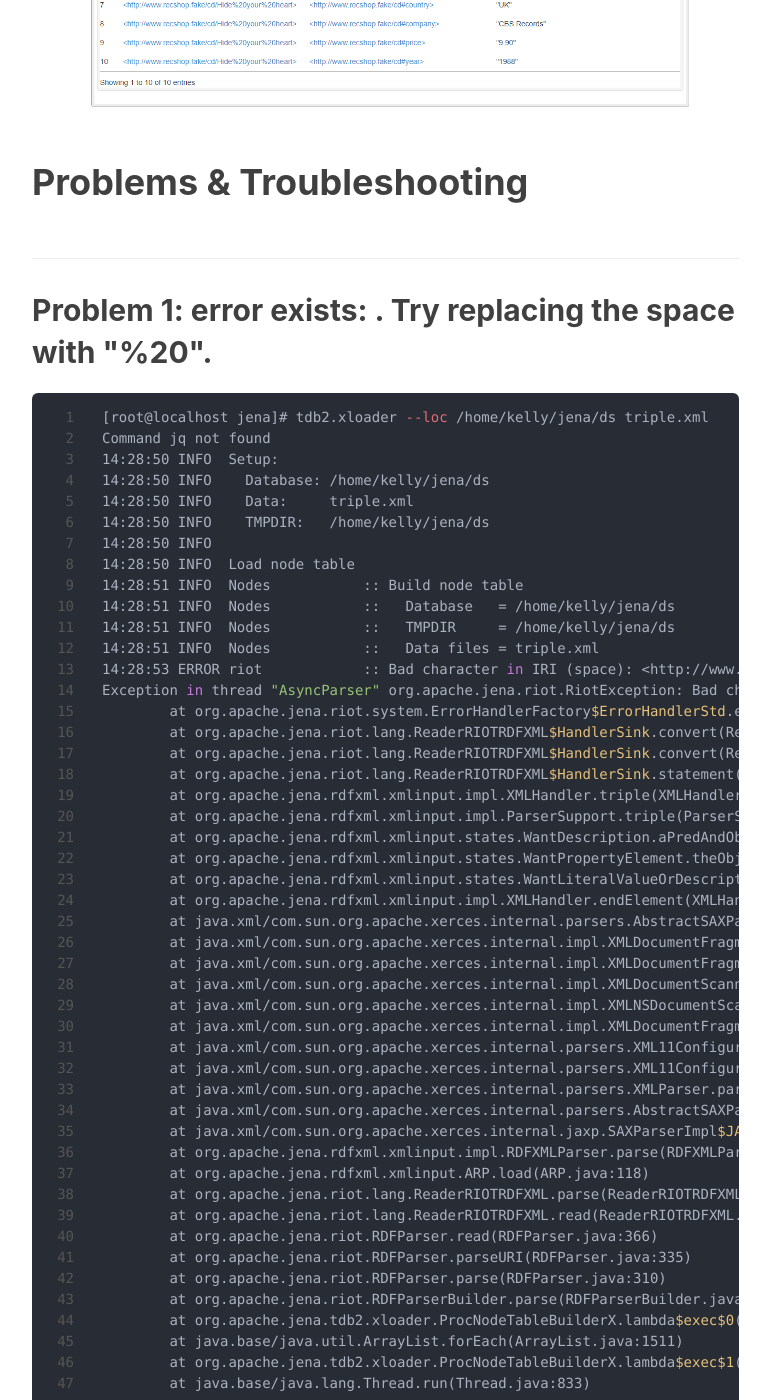
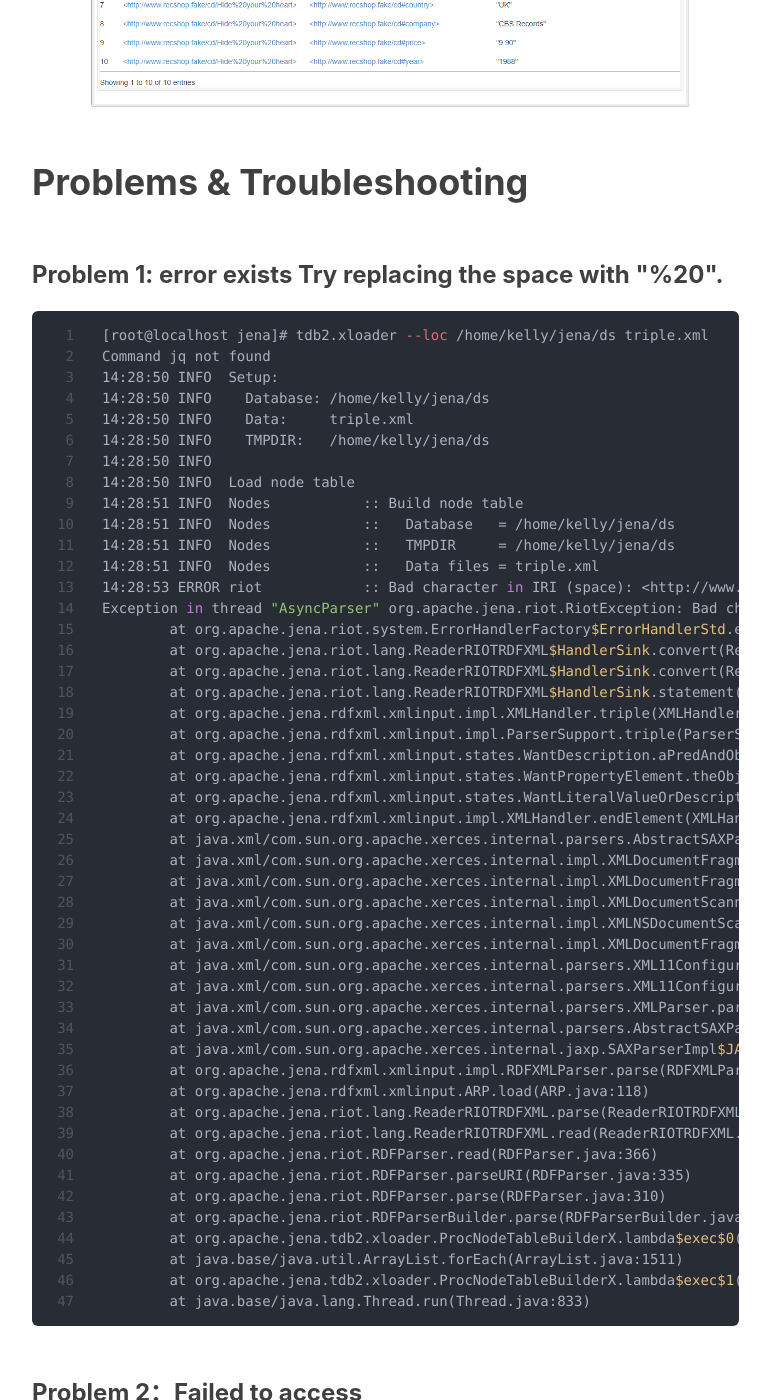
Before and after one commit to kellyxu-com/blog, a Jekyll site: the page built from _posts/2022-01-22-apache-jena.markdown, in a window 1280 px wide and 1400 px high, scrolled down 5127 px. Shown: the whole window, without its empty margins (233-1003 px from the left). Built offline with Jekyll 4.4.1, drawn with Linux system fonts in a browser that asks for light colours; nearby versions of some CDN libraries; comment, search, counter and statistics services are not loaded; some of the changed text lies outside the part shown.

````diff
--- a/_posts/2022-01-22-apache-jena.markdown
+++ b/_posts/2022-01-22-apache-jena.markdown
@@ -140,7 +140,7 @@ Command jq not found
 ![](/img/jena-fuseki-01.png)
 
 # Problems & Troubleshooting
-## Problem 1: error exists: <rdf:Description rdf:about="http://www.recshop.fake/cd/Empire Burlesque">. Try replacing the space with "%20".
+### Problem 1: error exists <rdf:Description rdf:about="http://www.recshop.fake/cd/Empire Burlesque"> Try replacing the space with "%20".
 ```bash
 [root@localhost jena]# tdb2.xloader --loc /home/kelly/jena/ds triple.xml
 Command jq not found
@@ -190,7 +190,7 @@ Exception in thread "AsyncParser" org.apache.jena.riot.RiotException: Bad charac
         at org.apache.jena.tdb2.xloader.ProcNodeTableBuilderX.lambda$exec$1(ProcNodeTableBuilderX.java:152)
         at java.base/java.lang.Thread.run(Thread.java:833)
 ```
-## Problem 2：Failed to access <http://192.168.253.129:3030/myds> (192.168.253.129 is the service address for Jena).
+### Problem 2：Failed to access <http://192.168.253.129:3030/myds>(192.168.253.129 is the service address for Jena)
 ```bash
 # Check the firewalld status. Disable Firewalld.
 [root@localhost Downloads]# systemctl status firewalld
````
